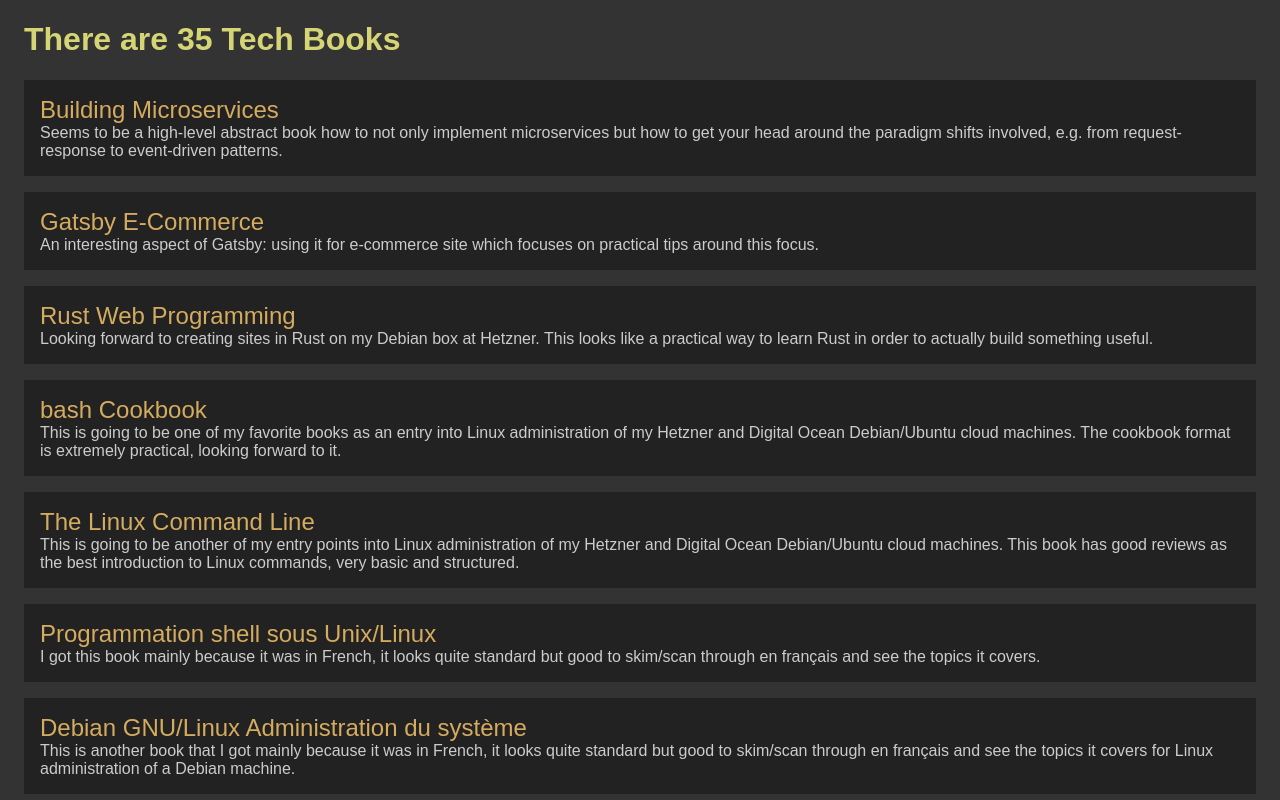
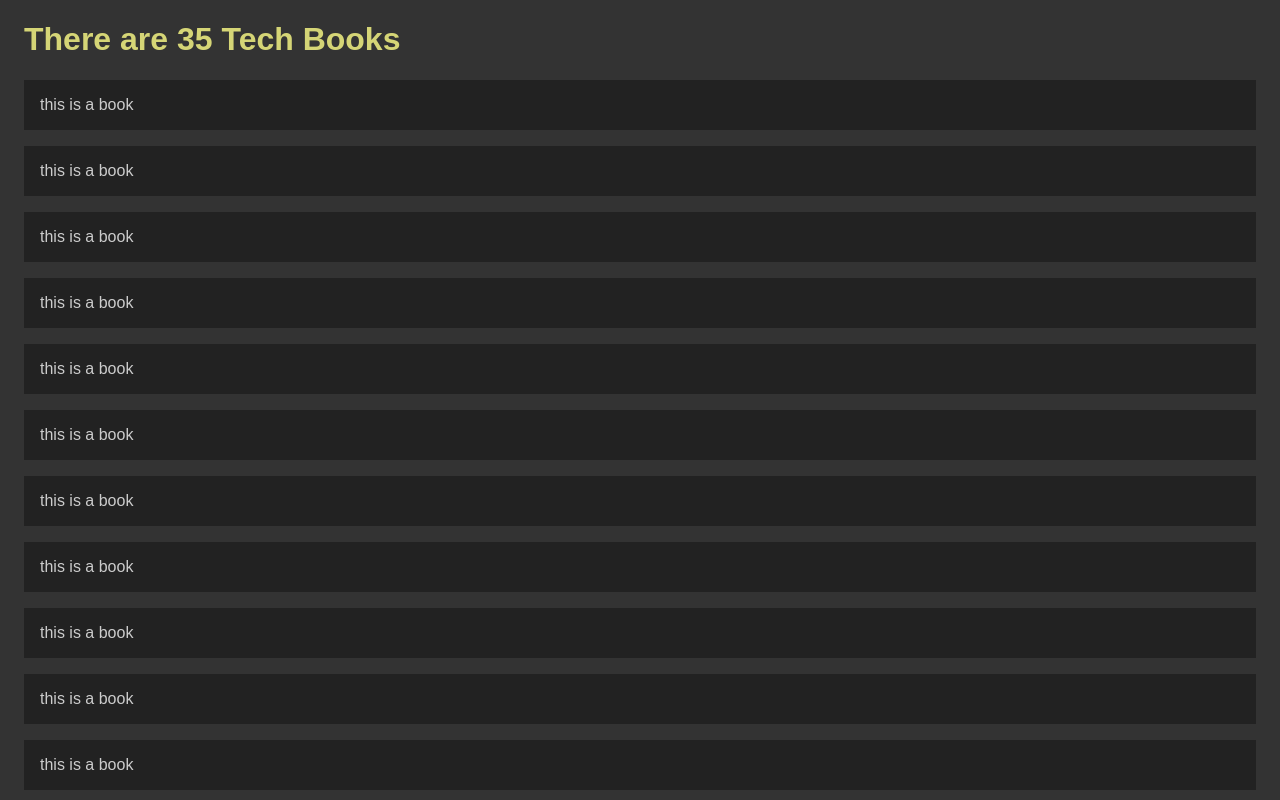
Before and after one commit to Scientific-Research/et004-react-techbook-site, a React (Vite) app: page / in a window 1280 px wide. Shown: the top 800 px of the page. Built offline with nearby package versions, Linux system fonts and the light colour scheme.

Commit message:
showing text box

```diff
--- a/src/App.jsx
+++ b/src/App.jsx
@@ -1,5 +1,6 @@
 import "./App.scss";
 import techbooks from "./data/techbooks.json";
+import { Techbook } from "./components/Techbook";
 
 console.log(techbooks);
 function App() {
@@ -14,14 +15,12 @@
           ))}
         </ul> */}
 
-        {techbooks.map((item) => {
-          return (
-            <div className="book">
-              <div className="title">{item.title}</div>
-              <div className="description">{item.description}</div>
-            </div>
-          );
-        })}
+
+            {techbooks.map((item) => {
+              return(<Techbook/>)
+            })}
+
+
       </div>
     </div>
   );
--- /dev/null
+++ b/src/components/Techbook.jsx
@@ -0,0 +1,10 @@
+
+export const Techbook = () => {
+  return (
+    <div className="book">
+      this is a book
+      {/* <div className="title">{technicalBooks.title}</div>
+      <div className="description">{technicalBooks.description}</div> */}
+    </div>
+  );
+};
```
